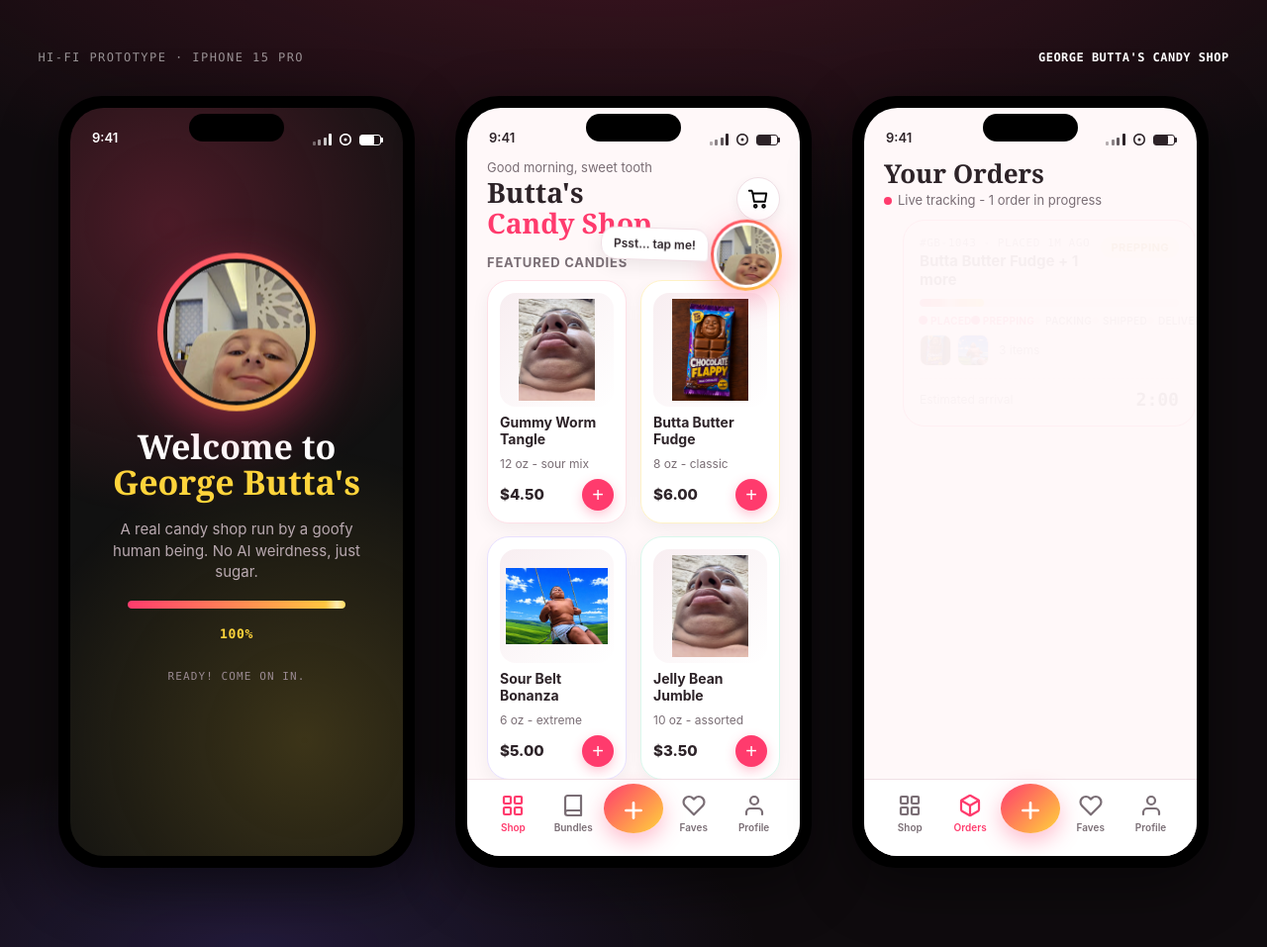
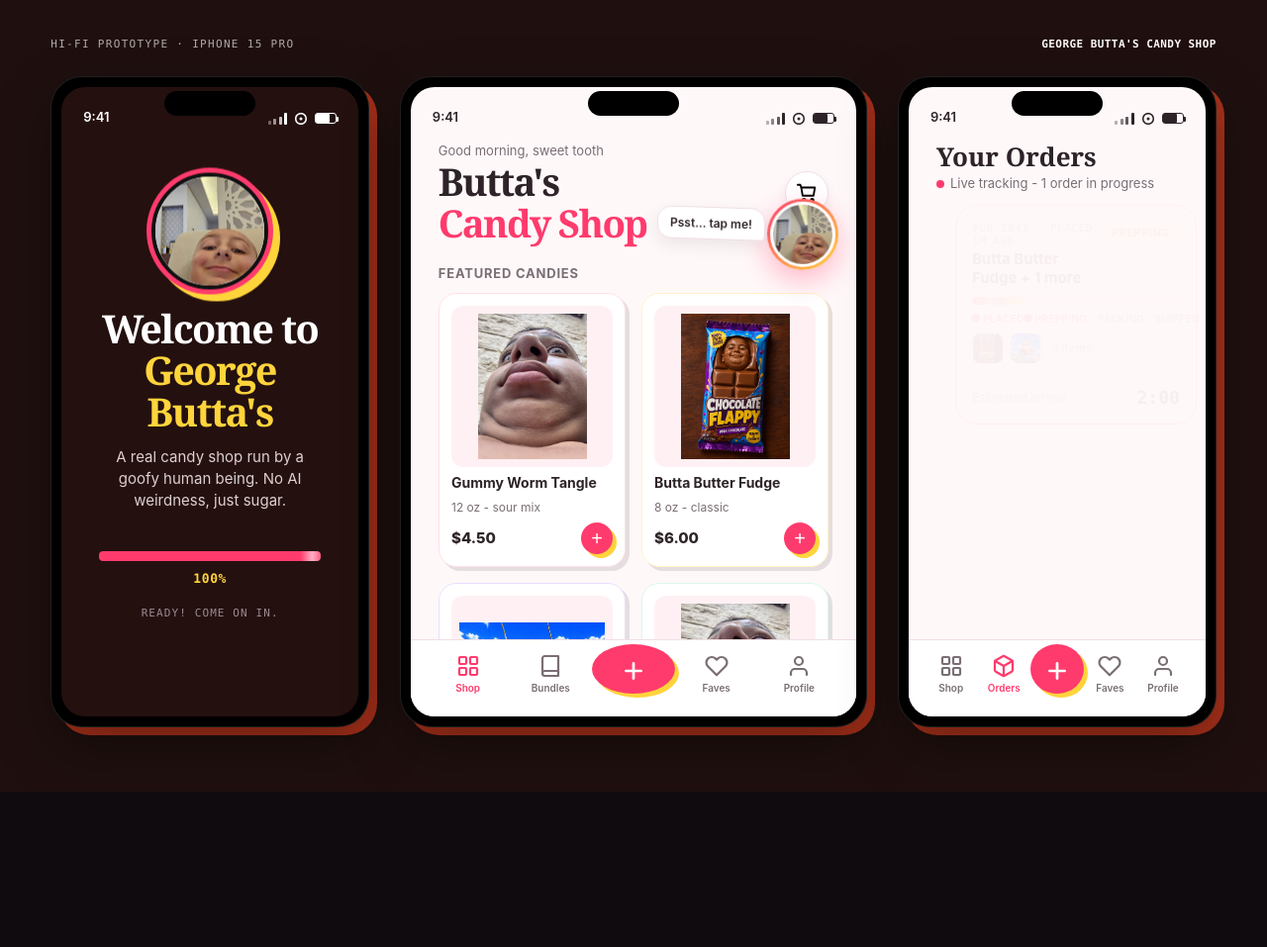
Before and after one commit to Iyadobo/george-buttas-candy-shop, a plain HTML site: page index.html in a window 1280 px wide. Shown: the whole page at 99% size. After the commit the page ends 800 px from the top, so only its background shows below. Drawn offline with Linux system fonts and the light colour scheme.

Commit message:
Expand candy shop layout and stabilize boot screen

```diff
--- a/index.html
+++ b/index.html
@@ -550,6 +550,73 @@
   @media (max-width:420px){
     .phone{transform:scale(.9);transform-origin:top center;}
   }
+
+  /* ============ DESKTOP CANDY COUNTER LAYOUT ============ */
+  .stage{
+    max-width:none;
+    min-height:100svh;
+    padding:clamp(20px,3vw,44px) clamp(18px,4vw,72px) clamp(28px,4vw,56px);
+    gap:clamp(18px,2vw,30px);
+    background:#1f100f;
+  }
+  .caption-row{font-size:11px;color:rgba(255,248,249,.66);}
+  .wordmark{color:#fff8f9;}
+  .phones{
+    width:min(100%,1500px);
+    flex:1;
+    display:grid;
+    grid-template-columns:minmax(250px,.92fr) minmax(370px,1.35fr) minmax(250px,.92fr);
+    gap:clamp(18px,2.4vw,42px);
+    align-items:stretch;
+  }
+  .phone{
+    width:auto;
+    height:clamp(650px,calc(100svh - 142px),840px);
+    min-height:650px;
+    border-radius:32px;
+    padding:10px;
+    border:1px solid rgba(255,255,255,.12);
+    box-shadow:0 22px 56px rgba(0,0,0,.36),8px 8px 0 rgba(226,65,33,.72);
+  }
+  .screen{border-radius:24px;}
+  .dynamic-island{top:14px;height:25px;width:92px;}
+  .boot-screen{background:#24100f;}
+  .boot-bg{background:none;}
+  .boot-content{
+    justify-content:space-between;
+    align-items:stretch;
+    gap:clamp(16px,2.2vh,26px);
+    padding:clamp(24px,3vw,42px) clamp(20px,3vw,38px) clamp(22px,3vw,34px);
+  }
+  .boot-intro{display:grid;justify-items:center;gap:14px;}
+  .boot-loading{display:grid;justify-items:center;gap:10px;width:100%;}
+  .boot-avatar{width:clamp(110px,10vw,152px);height:clamp(110px,10vw,152px);padding:5px;background:var(--accent);box-shadow:7px 7px 0 var(--accent-2);}
+  .boot-title{font-size:clamp(30px,3.1vw,46px);letter-spacing:-.04em;text-wrap:balance;}
+  .boot-sub{max-width:32ch;min-height:0;color:#decfd1;}
+  .boot-bar-bg{width:min(100%,300px);height:10px;background:rgba(255,255,255,.18);}
+  .boot-bar-fill{background:var(--accent);}
+  .boot-cta{background:var(--accent);border-radius:6px;box-shadow:5px 5px 0 var(--accent-2);}
+  .shop-header{padding:12px clamp(18px,2.2vw,28px) 14px;}
+  .shop-title{font-size:clamp(30px,3vw,42px);letter-spacing:-.045em;}
+  .section-title{padding:8px clamp(18px,2.2vw,28px) 12px;}
+  .products{padding:0 clamp(18px,2.2vw,28px) 18px;gap:16px;}
+  .product-card{border-radius:18px;box-shadow:4px 4px 0 rgba(45,35,40,.12);}
+  .product-thumb{border-radius:12px;background:#fff1f3;}
+  .add-btn,.tab-center{background:var(--accent);box-shadow:4px 4px 0 var(--accent-2);}
+  .orders-header{padding:12px clamp(18px,2.2vw,28px) 14px;}
+  .orders-body{padding:0 clamp(18px,2.2vw,28px) 18px;}
+  .order-card{box-shadow:4px 4px 0 rgba(255,59,109,.16);}
+  @media (max-width:960px){
+    .phones{grid-template-columns:repeat(2,minmax(280px,1fr));}
+    .phone{height:720px;min-height:720px;}
+    .phone:nth-child(2){grid-row:span 2;align-self:stretch;height:auto;}
+  }
+  @media (max-width:640px){
+    .stage{padding:16px;}
+    .caption-row{gap:12px;align-items:flex-start;line-height:1.35;}
+    .phones{grid-template-columns:1fr;gap:24px;}
+    .phone,.phone:nth-child(2){height:720px;min-height:720px;grid-row:auto;transform:none;}
+  }
 </style>
 </head>
 <body data-od-id="stage">
@@ -575,13 +642,17 @@
             </div>
           </div>
           <div class="boot-content" data-od-id="boot-content">
+            <div class="boot-intro">
               <div class="boot-avatar"><img src="IMG_6127.jpg" alt="George Butta" /></div>
               <h1 class="boot-title">Welcome to<br/><span>George Butta's</span></h1>
               <p class="boot-sub" id="boot-sub">A real candy shop run by a goofy human being. No AI weirdness, just sugar.</p>
+            </div>
+            <div class="boot-loading">
               <div class="boot-bar-bg"><div class="boot-bar-fill" id="boot-fill"></div></div>
               <div class="boot-pct" id="boot-pct">0%</div>
               <p class="boot-step" id="boot-step">Waking up George...</p>
               <button class="boot-cta" id="boot-cta" onclick="enterShop()">Enter the shop &rarr;</button>
+            </div>
           </div>
         </div>
       </article>
```
Lines whose indentation alone changed are shown as unchanged.
